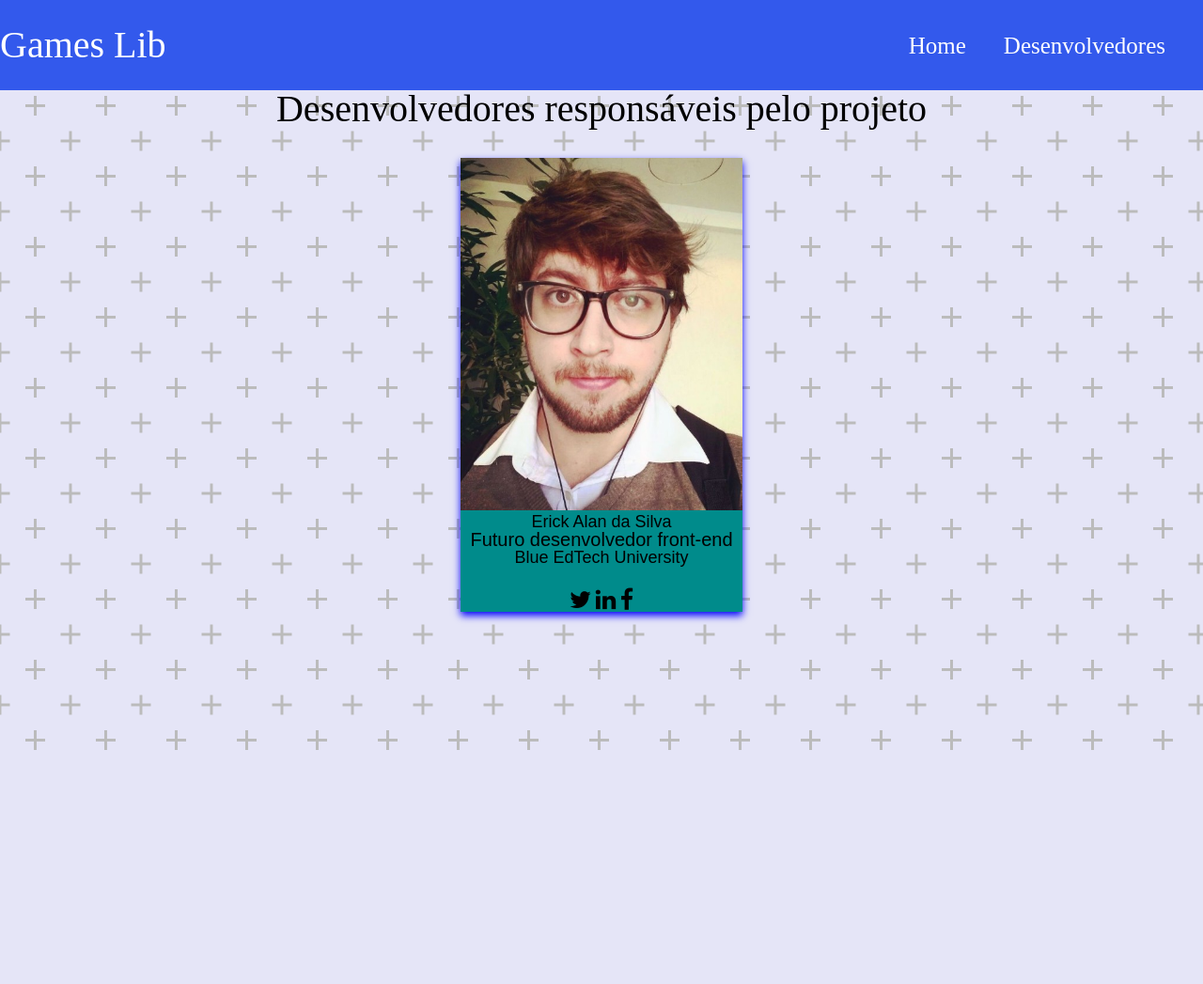
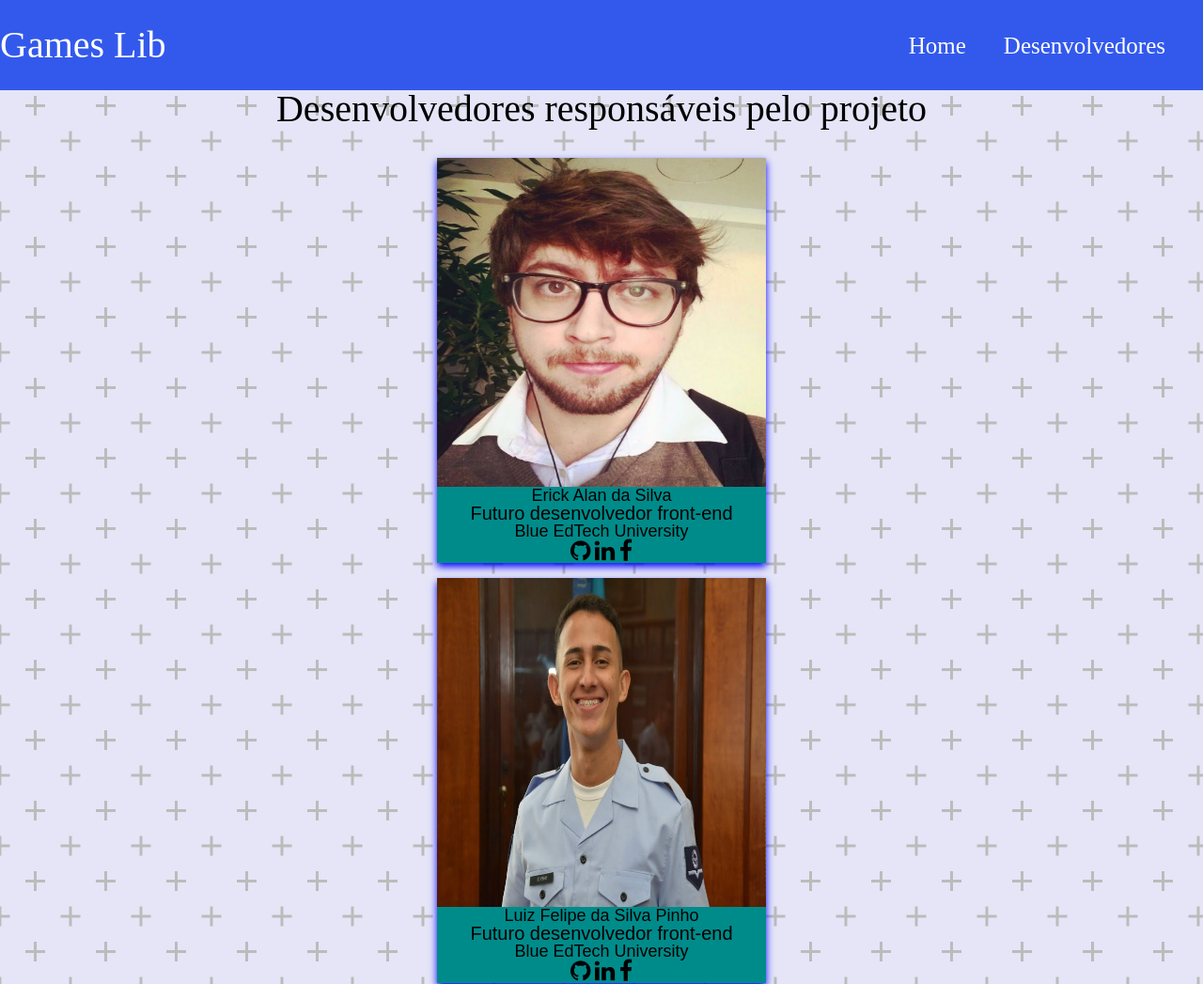
Before and after one commit to LuizFelipePinho/games_lib, a Flask app: page /devs in a window 1280 px wide. Shown: the whole page at 94% size. Before the commit the page ends 798 px from the top, so only its background shows below. Run offline with Flask 2, Linux system fonts and the light colour scheme.

Commit message:
devs page

```diff
--- a/templates/devs.html
+++ b/templates/devs.html
@@ -12,7 +12,7 @@
         .card {
           box-shadow: 0 4px 8px 0 blue;
           background-color: darkcyan;
-          max-width: 300px;
+          max-width: 350px;
           margin: auto;
           text-align: center;
           font-family: arial;
@@ -49,15 +49,26 @@
     <br>
     <br>
     <div class="card">
-
-      <img src="/static/imagens/erick.jpeg" alt="Erick" style="width:100%">
+      <img src="/static/imagens/erick.jpeg" alt="Erick" style="width: 350px; height: 350px; float: left;">
       <span class="incard"><h1>Erick Alan da Silva</h1></span>
       <p class="title">Futuro desenvolvedor front-end</p>
       <span class="incard"><p>Blue EdTech University</p></span>
-      <div style="margin: 24px 0;">
-        <a href="https://twitter.com/Erick_AlandS"><i class="fa fa-twitter"></i></a>
+      <div style="margin: 24px 5;">
+        <a href="https://github.com/ErickAlands"><i class="fa fa-github"></i></a>
         <a href="https://www.linkedin.com/in/erick-alan-da-silva/"><i class="fa fa-linkedin"></i></a>
         <a href="https://www.facebook.com/erick.alandasilva/"><i class="fa fa-facebook"></i></a>
+      </div>
+    </div>
+    <br>
+    <div class="card">
+      <img src="/static/imagens/fotoLuiz.jpeg" alt="Luiz" style="width: 350px; height: 350px; float: right;">
+      <span class="incard"><h1>Luiz Felipe da Silva Pinho</h1></span>
+      <p class="title">Futuro desenvolvedor front-end</p>
+      <span class="incard"><p>Blue EdTech University</p></span>
+      <div style="margin: 24px 5;">
+        <a href="https://github.com/LuizFelipePinho"><i class="fa fa-github"></i></a>
+        <a href="#"><i class="fa fa-linkedin"></i></a>
+        <a href="#/"><i class="fa fa-facebook"></i></a>
       </div>
     </div>
 
```
Also changed, not shown: static/imagens/fotoLuiz.jpeg (renamed from static/imagens/fotoLuiz.JPG).
